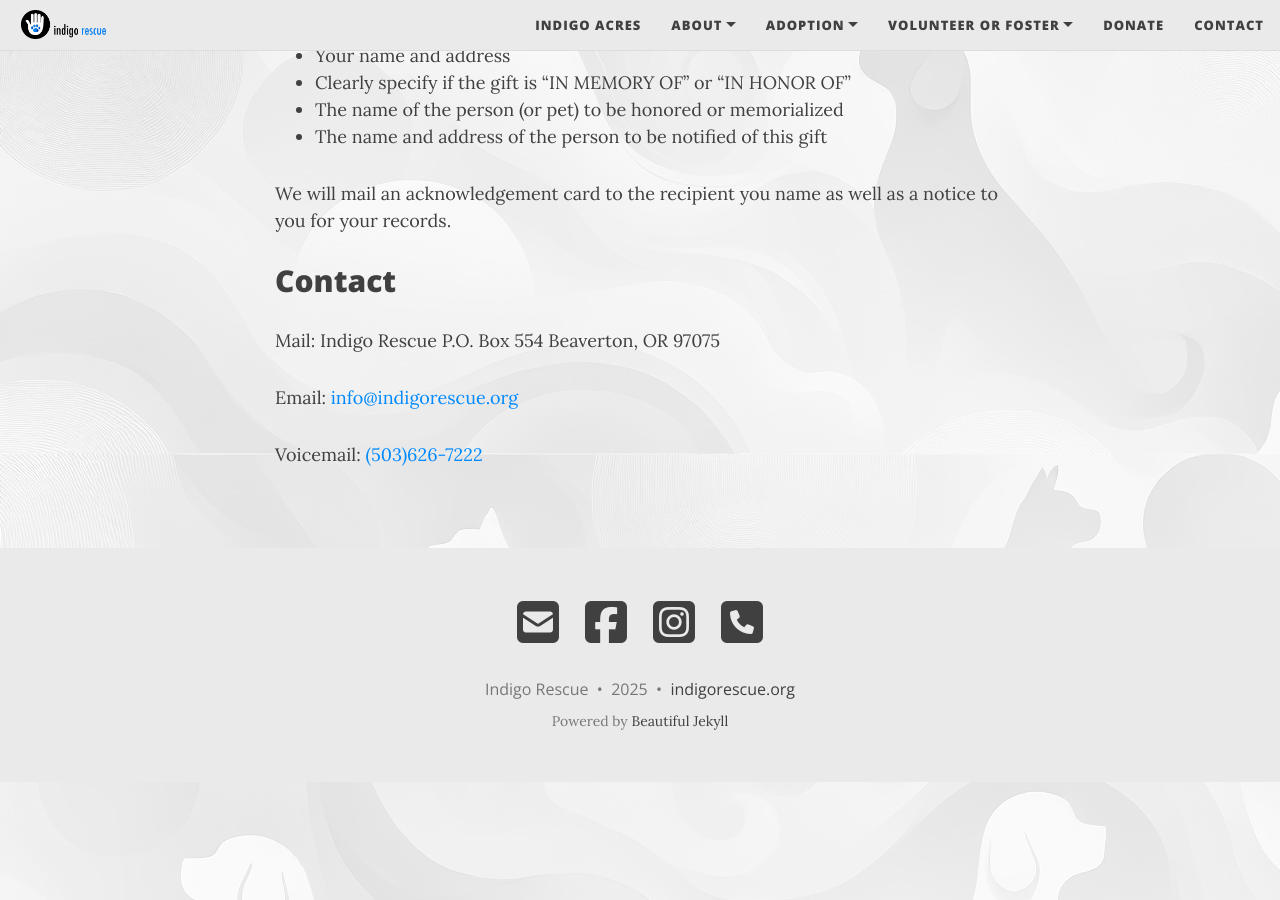
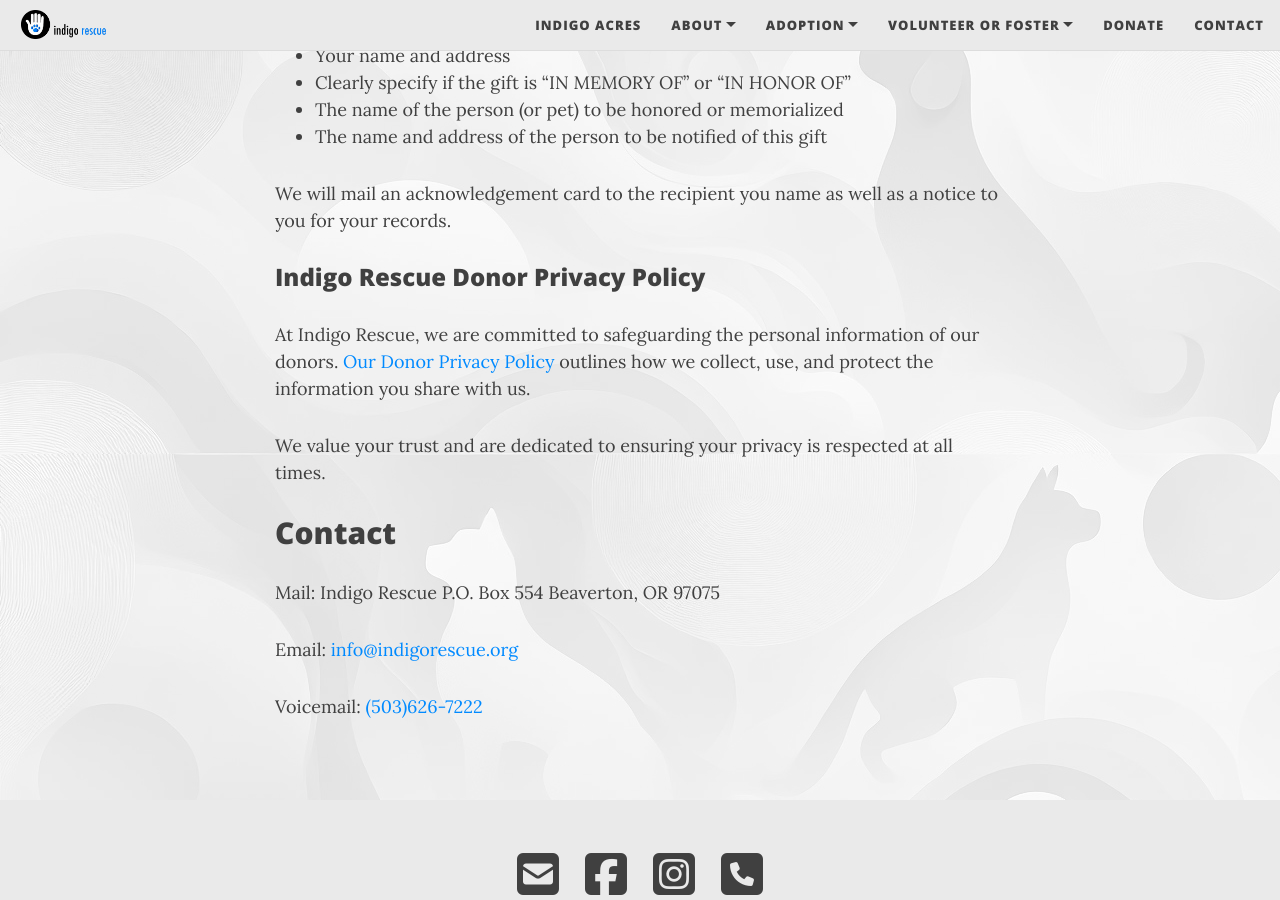
Before and after one commit to indigorescue-org/indigorescue-org.github.io, a Jekyll site: the page built from donate.md, in a window 1280 px wide and 900 px high, scrolled down 1594 px. Built offline with Jekyll 4.4.1, drawn with Linux system fonts in a browser that asks for light colours; nearby versions of some CDN libraries.

Commit message:
Add donation policy

```diff
--- a/donate.md
+++ b/donate.md
@@ -2,6 +2,7 @@
 title: Donate
 layout: page
 ---
+
 
 ### Three Ways to Donate
 
@@ -37,6 +38,12 @@
 
 We will mail an acknowledgement card to the recipient you name as well as a notice to you for your records.
 
+### Indigo Rescue Donor Privacy Policy
+
+At Indigo Rescue, we are committed to safeguarding the personal information of our donors. [Our Donor Privacy Policy](/assets/pdf/Indigo-Rescue-Donor-Privacy-Policy.pdf) outlines how we collect, use, and protect the information you share with us.
+
+We value your trust and are dedicated to ensuring your privacy is respected at all times.
+
 ## Contact
 
 Mail: Indigo Rescue P.O. Box 554 Beaverton, OR 97075
```
Also changed, not shown: 1 other file.
